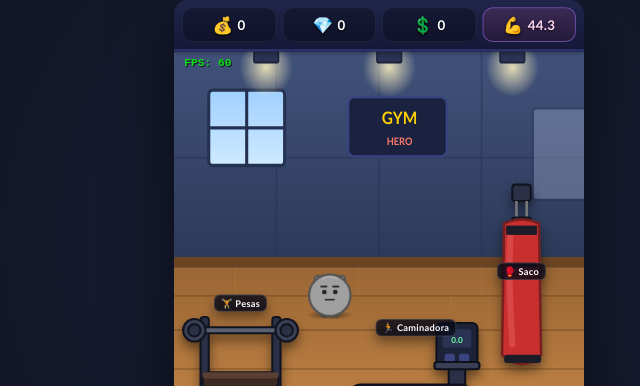
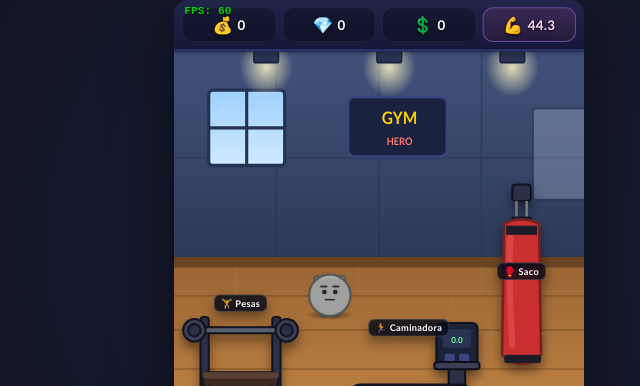
Before and after one commit to thecraisi400-eng/Sasuke-Idle, a plain HTML site: page index.html in a window 1280 px wide. Shown: the top 386 px of the page, 261-901 px from the left. Drawn offline with Linux system fonts and the light colour scheme.

Commit message:
Keep FPS counter visible and tune fight UI

```diff
--- a/index.html
+++ b/index.html
@@ -252,10 +252,10 @@
 
   /* FPS Counter */
   #fps-counter {
-    position: absolute;
+    position: fixed;
     top: 5px;
     left: 10px;
-    z-index: 100;
+    z-index: 9999;
     color: #00ff00;
     font-family: monospace;
     font-size: 11px;
@@ -525,7 +525,7 @@
   .hp-box.enemy .hp-fill{background:linear-gradient(90deg,#ff5a4a,#ffb36b)}
   .hp-txt{font-size:9.5px;color:#cbd2f0}
   .fighter{
-    position:absolute;bottom:44px;width:56px;height:84px;z-index:32;
+    position:absolute;bottom:44px;width:52px;height:77px;z-index:32;
     transition: left .18s linear, transform .12s;
     filter: drop-shadow(0 5px 6px rgba(0,0,0,.45));
   }
@@ -726,7 +726,7 @@
             <circle cx="16" cy="100" r="7" fill="#3a3f55" stroke="#0e111c" stroke-width="2"/>
             <circle cx="106" cy="100" r="7" fill="#3a3f55" stroke="#0e111c" stroke-width="2"/>
           </svg>
-          <div class="hint" style="left:50%;top:-2px;transform:translateX(-50%)">🏃 Caminadora</div>
+          <div class="hint" style="left:50%;top:-2px;transform:translateX(calc(-50% - 7px))">🏃 Caminadora</div>
         </div>
 
         <!-- SACO DE BOXEO -->
```
